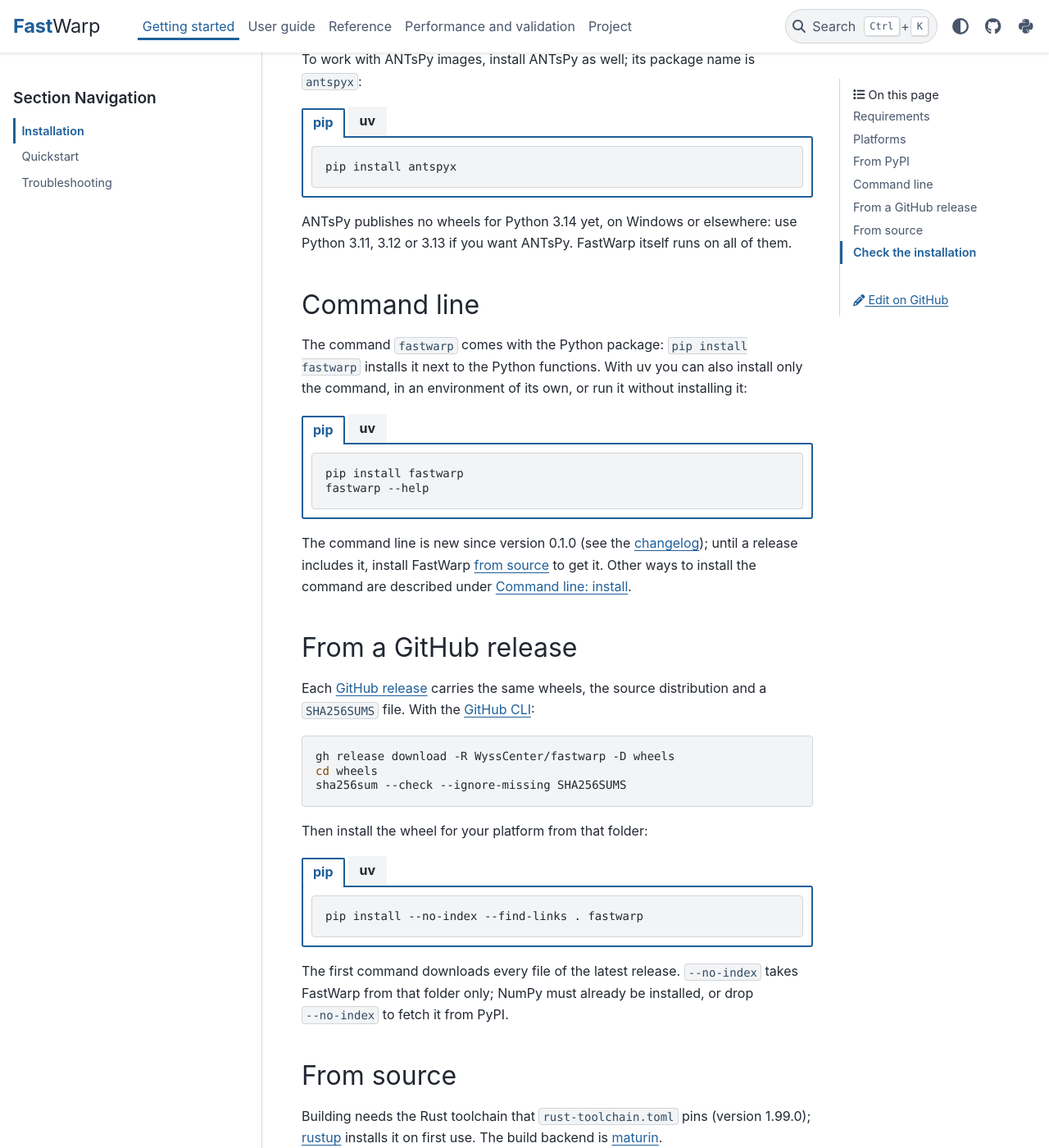
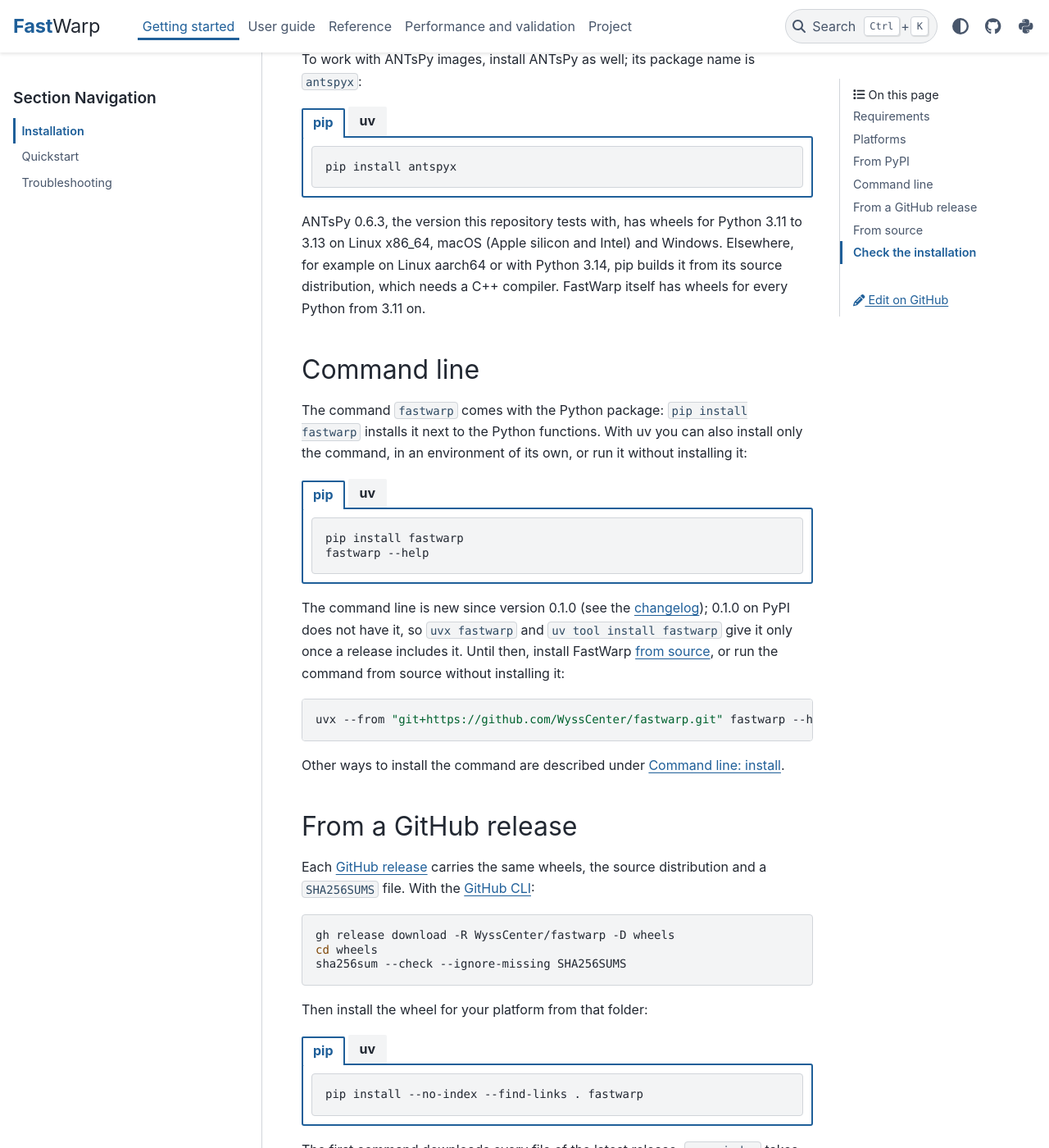
Before and after one commit to WyssCenter/fastwarp, a Sphinx documentation site: the page built from docs/installation.md, in a window 1280 px wide and 1400 px high, scrolled down 1586 px. Shown: the whole window at 82% size. Built offline with Sphinx 7.4.7 and the PyData theme 0.15.4, drawn with Linux system fonts in a browser that asks for light colours.

Commit message:
docs: run the unreleased command line from git and correct the ANTsPy wheel note
Show uvx --from git for the command line until a release includes it, say that uvx fastwarp and uv tool install fastwarp need such a release, and list the platforms ANTsPy 0.6.3 has wheels for, as uv.lock records them.

````diff
--- a/docs/installation.md
+++ b/docs/installation.md
@@ -84,8 +84,10 @@ uv add antspyx
 
 ::::
 
-ANTsPy publishes no wheels for Python 3.14 yet, on Windows or elsewhere: use Python 3.11, 3.12 or
-3.13 if you want ANTsPy. FastWarp itself runs on all of them.
+ANTsPy 0.6.3, the version this repository tests with, has wheels for Python 3.11 to 3.13 on
+Linux x86_64, macOS (Apple silicon and Intel) and Windows. Elsewhere, for example on Linux
+aarch64 or with Python 3.14, pip builds it from its source distribution, which needs a C++
+compiler. FastWarp itself has wheels for every Python from 3.11 on.
 
 ## Command line
 
@@ -122,8 +124,16 @@ uvx fastwarp --help
 
 ::::
 
-The command line is new since version 0.1.0 (see the [changelog](changelog.md)); until a release
-includes it, install FastWarp [from source](#from-source) to get it. Other ways to install the
+The command line is new since version 0.1.0 (see the [changelog](changelog.md)); 0.1.0 on PyPI
+does not have it, so `uvx fastwarp` and `uv tool install fastwarp` give it only once a release
+includes it. Until then, install FastWarp [from source](#from-source), or run the command from
+source without installing it:
+
+```bash
+uvx --from "git+https://github.com/WyssCenter/fastwarp.git" fastwarp --help
+```
+
+ Other ways to install the
 command are described under [Command line: install](cli.md#install).
 
 ## From a GitHub release
@@ -188,10 +198,11 @@ pip install "git+https://github.com/WyssCenter/fastwarp.git"
 uv pip install "git+https://github.com/WyssCenter/fastwarp.git"
 ```
 
-Only the command line:
+Only the command line, installed or run once:
 
 ```bash
 uv tool install "git+https://github.com/WyssCenter/fastwarp.git"
+uvx --from "git+https://github.com/WyssCenter/fastwarp.git" fastwarp --help
 ```
 :::
 
````
Also changed, not shown: README.md (+5 -3 lines), docs/cli.md (+9 -2 lines), docs/getting-started.md (+4 -3 lines), docs/quickstart.md (+5 -0 lines).
